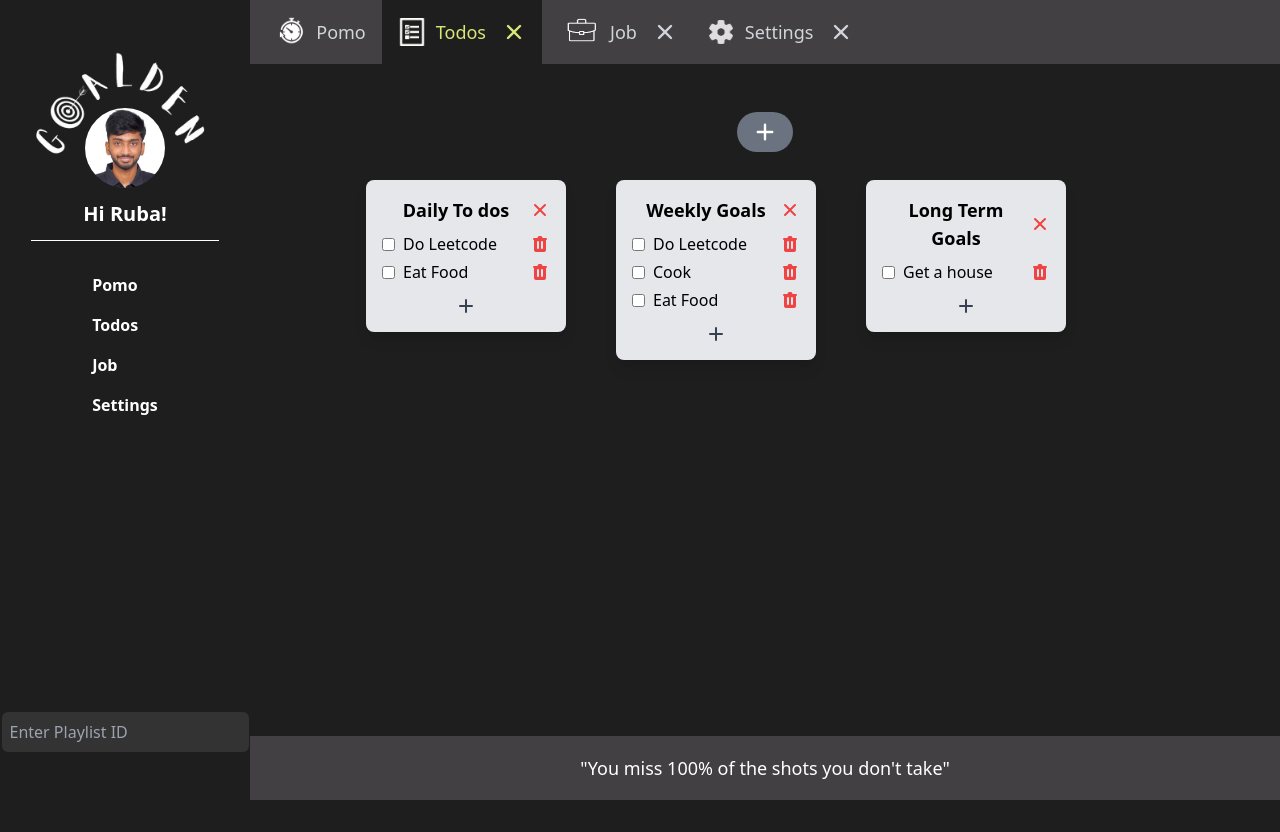
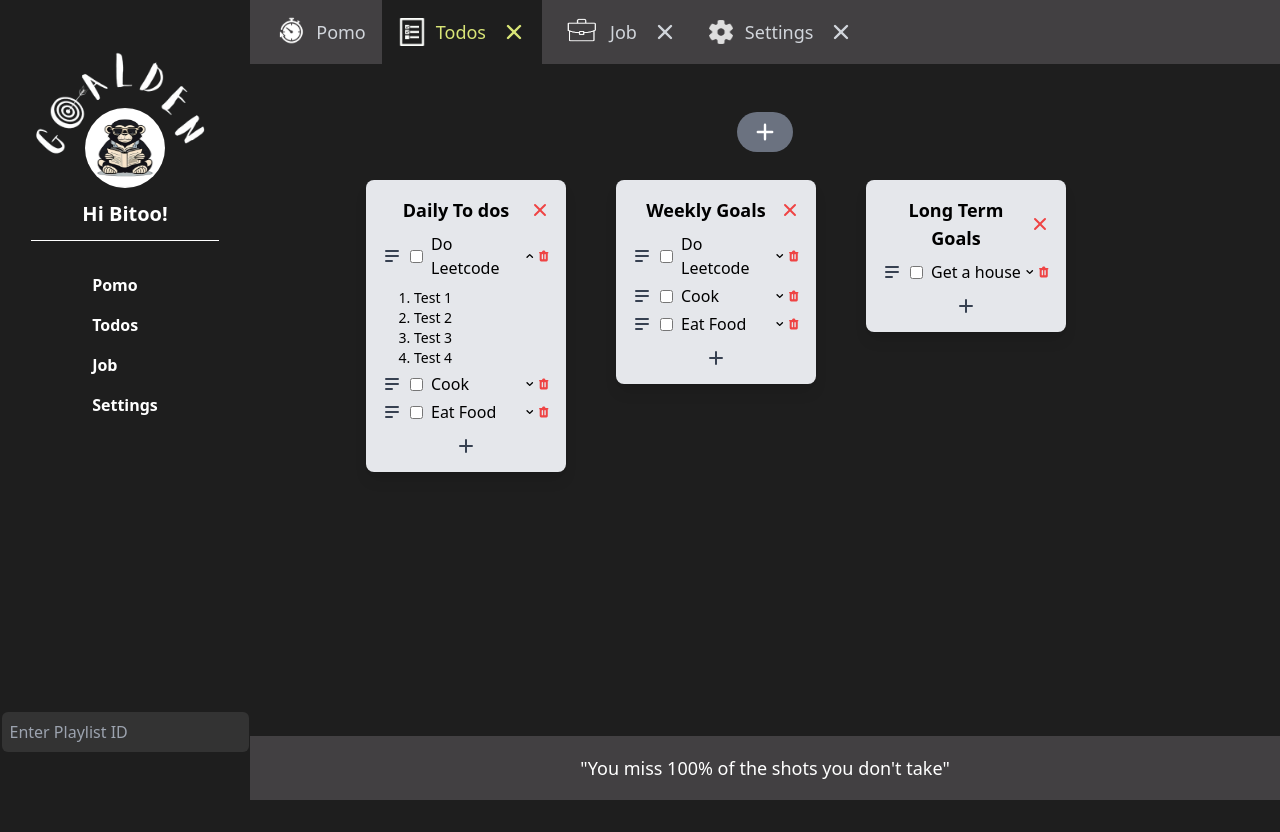
Before and after one commit to rubavignesh/shellhacks-frontend, a React (Create React App) app: page /todos in a window 1280 px wide. Both pictures are taken after a click on the icon 540 px from the left and 272 px from the top of the page. Built offline with nearby package versions, Linux system fonts and the light colour scheme; no server answers.

Commit message:
Two two twoooooo

```diff
--- a/src/components/SideBar.tsx
+++ b/src/components/SideBar.tsx
@@ -1,5 +1,5 @@
 import React, { useState, useRef, useEffect } from "react";
-import RubaImage from "../assets/Ruba.jpg"; // Adjust the path according to your folder structure
+import BitooImage from "../assets/Bitoo.jpg"; // Adjust the path according to your folder structure
 import LogoImage from "../assets/icons/Goalden_LogoSB.png"; // Import the logo image
 import { Link } from "react-router-dom";
 import YouTube from 'react-youtube'; // Import YouTube player
@@ -12,9 +12,15 @@ interface SideBarProps {
 const SideBar: React.FC<SideBarProps> = ({ setActiveTab }) => {
   const fixedWidth = 250; // Set your desired fixed width here
 
-  const [playlistId, setPlaylistId] = useState<string>(() => localStorage.getItem('playlistId') || ""); // Load from localStorage
+  // Sanitize playlist ID if it has "start_radio=1" or other query parameters
+  const sanitizePlaylistId = (id: string) => {
+    return id.split('&')[0]; // Strip out any parameters after "&"
+  };
+
+  const [playlistId, setPlaylistId] = useState<string>(() => sanitizePlaylistId(localStorage.getItem('playlistId') || "")); // Load from localStorage
   const [currentSongTitle, setCurrentSongTitle] = useState<string>(""); // State to store the current song's title
   const [isPlaying, setIsPlaying] = useState<boolean>(false); // State to check if the player is playing
+  const [volume, setVolume] = useState<number>(50); // Default volume set to 50
   const playerRef = useRef<any>(null); // Reference to control the YouTube player
 
   // Save playlistId to localStorage whenever it changes
@@ -45,8 +51,8 @@ const SideBar: React.FC<SideBarProps> = ({ setActiveTab }) => {
     playerVars: {
       autoplay: 1, // Autoplay is on when loaded
       listType: 'playlist',
-      list: playlistId, // Use the dynamic playlist ID
-      mute: 1, // Mute the player to allow autoplay (many browsers block autoplay if not muted)
+      list: sanitizePlaylistId(playlistId), // Sanitize playlist ID for radio playlists
+      mute: 1, // Start muted for autoplay to work
       loop: 1, // Loop the playlist
       enablejsapi: 1, // Enable JS API for player control
     },
@@ -61,6 +67,14 @@ const SideBar: React.FC<SideBarProps> = ({ setActiveTab }) => {
       playerRef.current.playVideo();
       setIsPlaying(true);
     }
+    playerRef.current.setVolume(volume); // Set initial volume
+  };
+
+  // Unmute after the video has started playing
+  const unmutePlayer = () => {
+    if (playerRef.current && playerRef.current.isMuted()) {
+      playerRef.current.unMute(); // Unmute the player after it has started
+    }
   };
 
   // Function to toggle play/pause
@@ -70,6 +84,7 @@ const SideBar: React.FC<SideBarProps> = ({ setActiveTab }) => {
         playerRef.current.pauseVideo();
       } else {
         playerRef.current.playVideo();
+        unmutePlayer(); // Unmute if starting playback
       }
       setIsPlaying(!isPlaying); // Toggle playing state
     }
@@ -96,10 +111,20 @@ const SideBar: React.FC<SideBarProps> = ({ setActiveTab }) => {
         const videoData = playerRef.current.getVideoData();
         setCurrentSongTitle(videoData.title);
         setIsPlaying(true);
+        unmutePlayer(); // Unmute when a new song starts
       }
       if (event.data === window.YT.PlayerState.PAUSED) {
         setIsPlaying(false);
       }
+    }
+  };
+
+  // Function to handle volume changes
+  const handleVolumeChange = (event: React.ChangeEvent<HTMLInputElement>) => {
+    const newVolume = parseInt(event.target.value, 10);
+    setVolume(newVolume); // Update volume state
+    if (playerRef.current) {
+      playerRef.current.setVolume(newVolume); // Set the volume on the YouTube player
     }
   };
 
@@ -120,12 +145,12 @@ const SideBar: React.FC<SideBarProps> = ({ setActiveTab }) => {
 
       {/* Profile Picture and Greeting */}
       <img
-        src={RubaImage}
+        src={BitooImage}
         alt="Profile"
         className="rounded-full w-20 h-20 mb-3 mt-16" // Adjust the margin to create space for the logo
         style={{ zIndex: 2 }}
       />
-      <h2 className="text-xl font-bold mb-3">Hi Ruba!</h2>
+      <h2 className="text-xl font-bold mb-3">Hi Bitoo!</h2>
 
       {/* Horizontal line */}
       <hr className="w-3/4 border-t border-white mb-8" />
@@ -155,7 +180,7 @@ const SideBar: React.FC<SideBarProps> = ({ setActiveTab }) => {
           type="text"
           placeholder="Enter Playlist ID"
           value={playlistId}
-          onChange={(e) => setPlaylistId(e.target.value)}
+          onChange={(e) => setPlaylistId(sanitizePlaylistId(e.target.value))}
           className="p-2 bg-[#333] text-white rounded-md outline-none"
         />
       </div>
@@ -185,10 +210,28 @@ const SideBar: React.FC<SideBarProps> = ({ setActiveTab }) => {
         </div>
       )}
 
+      {/* Volume Slider */}
+      {playlistId && (
+        <div className="w-full flex justify-center mt-4">
+          <input
+            type="range"
+            min="0"
+            max="100"
+            value={volume}
+            onChange={handleVolumeChange}
+            className="w-3/4"
+          />
+        </div>
+      )}
+
       {/* YouTube Audio Player (Hidden) */}
       {playlistId && (
         <div style={{ height: '0px', width: '0px', overflow: 'hidden' }}>
-          <YouTube videoId="" opts={opts} onReady={onPlayerReady} onStateChange={onPlayerStateChange} />
+          <YouTube
+            opts={opts}
+            onReady={onPlayerReady}
+            onStateChange={onPlayerStateChange}
+          />
         </div>
       )}
     </div>
--- a/src/pages/Todos.tsx
+++ b/src/pages/Todos.tsx
@@ -1,107 +1,55 @@
 import React, { useState } from "react";
-import { TrashIcon, PlusIcon, XIcon } from "@heroicons/react/solid"; // Import the XIcon from heroicons
-import Layout from "./Layout"; // Adjust the path to your Layout component
+import { TrashIcon, PlusIcon, XIcon, MenuAlt2Icon, ChevronDownIcon, ChevronUpIcon } from "@heroicons/react/solid";
+import Layout from "./Layout";
 
 const Todos = () => {
-  // Initial state for the draggable cards
   const [cards, setCards] = useState([
     {
       id: 1,
       title: "Daily To dos",
-      tasks: ["Do Leetcode", "Cook", "Eat Food"],
+      tasks: [
+        { text: "Do Leetcode", checked: false },
+        { text: "Cook", checked: false },
+        { text: "Eat Food", checked: false },
+      ],
       position: { x: 100, y: 100 },
       defaultPosition: { x: 100, y: 100 },
     },
     {
       id: 2,
       title: "Weekly Goals",
-      tasks: ["Do Leetcode", "Cook", "Eat Food"],
+      tasks: [
+        { text: "Do Leetcode", checked: false },
+        { text: "Cook", checked: false },
+        { text: "Eat Food", checked: false },
+      ],
       position: { x: 350, y: 100 },
       defaultPosition: { x: 350, y: 100 },
     },
     {
       id: 3,
       title: "Long Term Goals",
-      tasks: ["Get a house"],
+      tasks: [{ text: "Get a house", checked: false }],
       position: { x: 600, y: 100 },
       defaultPosition: { x: 600, y: 100 },
     },
   ]);
 
-  const [activeTab, setActiveTab] = useState("todos"); // Track the active tab
+  const [activeTab, setActiveTab] = useState("todos");
   const [draggingCard, setDraggingCard] = useState(null);
   const [offset, setOffset] = useState({ x: 0, y: 0 });
+  const [draggingTask, setDraggingTask] = useState(null); // Track the task being dragged
+  const [draggingType, setDraggingType] = useState(null); // Track whether card or task is being dragged
+  const [cardToRemove, setCardToRemove] = useState(null);
+  const [showConfirmation, setShowConfirmation] = useState(false);
+  const [editingCardId, setEditingCardId] = useState(null);
+  const [editingTitle, setEditingTitle] = useState("");
 
-  // Additional state for handling card removal confirmation
-  const [cardToRemove, setCardToRemove] = useState(null); // Track the card to remove
-  const [showConfirmation, setShowConfirmation] = useState(false); // Show or hide the confirmation popup
-  const [editingCardId, setEditingCardId] = useState(null); // Track which card is being edited
-  const [editingTitle, setEditingTitle] = useState(""); // Track the title being edited
+  const [openSublistIndex, setOpenSublistIndex] = useState({});
 
-  // Function to show the confirmation popup
-  const confirmRemoveCard = (cardId) => {
-    setCardToRemove(cardId);
-    setShowConfirmation(true);
-  };
-
-  // Function to actually remove the card after confirmation
-  const handleRemoveCard = () => {
-    setCards((prevCards) => prevCards.filter((card) => card.id !== cardToRemove));
-    setShowConfirmation(false);
-    setCardToRemove(null);
-  };
-
-  // Function to cancel the removal
-  const handleCancelRemove = () => {
-    setShowConfirmation(false);
-    setCardToRemove(null);
-  };
-
-  // Function to handle adding a new card
-  const addCard = () => {
-    const title = prompt("Enter a title for the new card:");
-    if (title) {
-      const newCard = {
-        id: cards.length + 1,
-        title,
-        tasks: [],
-        position: { x: 100 + cards.length * 150, y: 100 }, // Adjust starting position
-        defaultPosition: { x: 100 + cards.length * 150, y: 100 },
-      };
-      setCards([...cards, newCard]);
-    }
-  };
-
-  // Function to handle adding a task
-  const addTask = (cardId) => {
-    const newTask = prompt("Enter a new task:");
-    if (newTask) {
-      setCards((prevCards) =>
-        prevCards.map((card) =>
-          card.id === cardId
-            ? { ...card, tasks: [...card.tasks, newTask] }
-            : card
-        )
-      );
-    }
-  };
-
-  // Function to handle removing a task
-  const removeTask = (cardId, taskIndex) => {
-    setCards((prevCards) =>
-      prevCards.map((card) =>
-        card.id === cardId
-          ? {
-              ...card,
-              tasks: card.tasks.filter((_, index) => index !== taskIndex),
-            }
-          : card
-      )
-    );
-  };
-
-  // Function to handle the drag start
-  const handleDragStart = (event, card) => {
+  const handleCardDragStart = (event, card) => {
+    if (draggingType === "task") return; // Don't drag the card when dragging a task
+    setDraggingType("card"); // Set type to card dragging
     setDraggingCard(card.id);
     setOffset({
       x: event.clientX - card.position.x,
@@ -109,9 +57,8 @@ const Todos = () => {
     });
   };
 
-  // Function to handle dragging movement
-  const handleDrag = (event) => {
-    if (draggingCard !== null) {
+  const handleCardDrag = (event) => {
+    if (draggingCard !== null && draggingType === "card") {
       const updatedCards = cards.map((card) => {
         if (card.id === draggingCard) {
           return {
@@ -128,30 +75,26 @@ const Todos = () => {
     }
   };
 
-  // Function to handle drag end and check boundaries
-  const handleDragEnd = () => {
-    if (draggingCard !== null) {
+  const handleCardDragEnd = () => {
+    if (draggingCard !== null && draggingType === "card") {
       const card = cards.find((card) => card.id === draggingCard);
 
-      // Calculate the actual card width and height based on the content
-      const cardWidth = 200; // Set the exact width of your card
-      const cardHeight = 80 + card.tasks.length * 24; // Adjust height based on the tasks
+      const cardWidth = 200;
+      const cardHeight = 80 + card.tasks.length * 24;
 
-      // Get the viewport dimensions
       const containerWidth = window.innerWidth;
       const containerHeight = window.innerHeight;
-      const footerHeight = 64; // Assuming footer height is 64px, adjust this value accordingly
+      const footerHeight = 64;
 
-      // Check if the card is out of bounds including footer
       const outOfBoundsLeft = card.position.x < 0;
       const outOfBoundsRight = card.position.x + cardWidth > containerWidth;
       const outOfBoundsTop = card.position.y < 0;
-      const outOfBoundsBottom = card.position.y + cardHeight > containerHeight - footerHeight;
+      const outOfBoundsBottom =
+        card.position.y + cardHeight > containerHeight - footerHeight;
 
       const isOutOfBounds =
         outOfBoundsLeft || outOfBoundsRight || outOfBoundsTop || outOfBoundsBottom;
 
-      // If out of bounds, reset to default position
       if (isOutOfBounds) {
         setCards((prevCards) =>
           prevCards.map((c) =>
@@ -160,23 +103,15 @@ const Todos = () => {
         );
       }
 
-      // Stop dragging
       setDraggingCard(null);
+      setDraggingType(null); // Reset dragging type
     }
   };
 
-  // Function to enable title editing
-  const enableEditTitle = (cardId, title) => {
-    setEditingCardId(cardId);
-    setEditingTitle(title);
-  };
-
-  // Function to handle title change
   const handleTitleChange = (e) => {
     setEditingTitle(e.target.value);
   };
 
-  // Function to save the edited title
   const saveTitle = (cardId) => {
     setCards((prevCards) =>
       prevCards.map((card) =>
@@ -186,13 +121,150 @@ const Todos = () => {
     setEditingCardId(null);
   };
 
+  const enableEditTitle = (cardId, title) => {
+    setEditingCardId(cardId);
+    setEditingTitle(title);
+  };
+
+  const confirmRemoveCard = (cardId) => {
+    setCardToRemove(cardId);
+    setShowConfirmation(true);
+  };
+
+  const handleRemoveCard = () => {
+    setCards((prevCards) => prevCards.filter((card) => card.id !== cardToRemove));
+    setShowConfirmation(false);
+    setCardToRemove(null);
+  };
+
+  const handleCancelRemove = () => {
+    setShowConfirmation(false);
+    setCardToRemove(null);
+  };
+
+  const addCard = () => {
+    const title = prompt("Enter a title for the new card:");
+    if (title) {
+      const newCard = {
+        id: cards.length + 1,
+        title,
+        tasks: [],
+        position: { x: 100 + cards.length * 150, y: 100 },
+        defaultPosition: { x: 100 + cards.length * 150, y: 100 },
+      };
+      setCards([...cards, newCard]);
+    }
+  };
+
+  const removeTask = (cardId, taskIndex) => {
+    setCards((prevCards) =>
+      prevCards.map((card) =>
+        card.id === cardId
+          ? { ...card, tasks: card.tasks.filter((_, index) => index !== taskIndex) }
+          : card
+      )
+    );
+  };
+
+  const addTask = (cardId) => {
+    const newTask = prompt("Enter a new task:");
+    if (newTask) {
+      setCards((prevCards) =>
+        prevCards.map((card) =>
+          card.id === cardId
+            ? { ...card, tasks: [...card.tasks, { text: newTask, checked: false }] }
+            : card
+        )
+      );
+    }
+  };
+
+  // Updated handleCheckboxChange function to close subtask when task is checked
+  const handleCheckboxChange = (cardId, taskIndex) => {
+    setCards((prevCards) =>
+      prevCards.map((card) => {
+        if (card.id === cardId) {
+          const updatedTasks = [...card.tasks];
+          // Toggle the checked state of the task
+          const updatedTask = {
+            ...updatedTasks[taskIndex],
+            checked: !updatedTasks[taskIndex].checked,
+          };
+
+          // Remove the task from its original position
+          updatedTasks.splice(taskIndex, 1);
+
+          // If checked, move to the end and close subtasks; if unchecked, move it back to the top
+          if (updatedTask.checked) {
+            updatedTasks.push(updatedTask);
+            // Close the subtasks (remove from openSublistIndex)
+            setOpenSublistIndex((prevState) => {
+              const newState = { ...prevState };
+              delete newState[`${cardId}-${taskIndex}`]; // Close the sublist
+              return newState;
+            });
+          } else {
+            updatedTasks.unshift(updatedTask);
+          }
+
+          return { ...card, tasks: updatedTasks };
+        }
+        return card;
+      })
+    );
+  };
+
+  const handleTaskDragStart = (e, cardId, taskIndex) => {
+    e.stopPropagation();
+    setDraggingType("task");
+    setDraggingTask({ cardId, taskIndex });
+  };
+
+  const handleTaskDrop = (cardId, taskIndex) => {
+    if (draggingTask.cardId === cardId && draggingTask.taskIndex !== taskIndex) {
+      const card = cards.find((card) => card.id === cardId);
+
+      const newTaskList = [...card.tasks];
+      const [movedTask] = newTaskList.splice(draggingTask.taskIndex, 1);
+      newTaskList.splice(taskIndex, 0, movedTask);
+
+      const newOpenSublistIndex = { ...openSublistIndex };
+      const draggedKey = `${cardId}-${draggingTask.taskIndex}`;
+      const targetKey = `${cardId}-${taskIndex}`;
+
+      // Swap open sublist states
+      const draggedSublistOpen = newOpenSublistIndex[draggedKey];
+      const targetSublistOpen = newOpenSublistIndex[targetKey];
+
+      newOpenSublistIndex[draggedKey] = targetSublistOpen;
+      newOpenSublistIndex[targetKey] = draggedSublistOpen;
+
+      setCards((prevCards) =>
+        prevCards.map((card) =>
+          card.id === cardId ? { ...card, tasks: newTaskList } : card
+        )
+      );
+      setOpenSublistIndex(newOpenSublistIndex); // Ensure subtasks follow the task swap
+      setDraggingTask(null);
+      setDraggingType(null);
+    }
+  };
+
+  const toggleSublist = (cardId, index) => {
+    const uniqueKey = `${cardId}-${index}`;
+    setOpenSublistIndex((prevState) => ({
+      ...prevState,
+      [uniqueKey]: !prevState[uniqueKey],
+    }));
+  };
+
   return (
     <Layout activeTab={activeTab} setActiveTab={setActiveTab}>
       <div
         className="relative w-full h-full"
         style={{ width: "100%", height: "calc(100vh - 64px)", overflow: "hidden" }}
-        onMouseMove={handleDrag}
-        onMouseUp={handleDragEnd}
+        onMouseMove={handleCardDrag}
+        onMouseUp={handleCardDragEnd}
       >
         {cards.map((card) => (
           <div
@@ -204,9 +276,8 @@ const Todos = () => {
               width: "200px",
               zIndex: draggingCard === card.id ? 1000 : 1,
             }}
-            onMouseDown={(event) => handleDragStart(event, card)}
+            onMouseDown={(event) => handleCardDragStart(event, card)}
           >
-            {/* Card Title Editing */}
             <div className="flex justify-between items-center mb-2">
               {editingCardId === card.id ? (
                 <input
@@ -233,19 +304,62 @@ const Todos = () => {
               {card.tasks.map((task, index) => (
                 <div
                   key={index}
-                  className="flex justify-between items-center mb-1"
+                  className="flex flex-col mb-1"
+                  onDragOver={(e) => e.preventDefault()}
+                  onDrop={() => handleTaskDrop(card.id, index)}
                 >
-                  <label className="flex items-center">
-                    <input type="checkbox" className="mr-2" />
-                    <span>{task}</span>
-                  </label>
-                  <TrashIcon
-                    className="h-5 w-5 text-red-500 cursor-pointer"
-                    onClick={() => removeTask(card.id, index)}
-                  />
+                  <div className="flex justify-between items-center">
+                    <div
+                      className="cursor-move mr-2"
+                      draggable
+                      onDragStart={(e) => handleTaskDragStart(e, card.id, index)}
+                    >
+                      <MenuAlt2Icon className="h-5 w-5 text-gray-700" />
+                    </div>
+                    <label className="flex items-center justify-start w-full">
+                      <input
+                        type="checkbox"
+                        className="mr-2"
+                        checked={task.checked}
+                        onChange={() => handleCheckboxChange(card.id, index)}
+                      />
+                      <span className={`text-left ${task.checked ? "line-through" : ""}`}>
+                        {task.text}
+                      </span>
+                    </label>
+
+                    {openSublistIndex[`${card.id}-${index}`] ? (
+                      <ChevronUpIcon
+                        className="h-5 w-5 cursor-pointer"
+                        onClick={() => toggleSublist(card.id, index)}
+                      />
+                    ) : (
+                      <ChevronDownIcon
+                        className="h-5 w-5 cursor-pointer"
+                        onClick={() => toggleSublist(card.id, index)}
+                      />
+                    )}
+
+                    <TrashIcon
+                      className="h-5 w-5 text-red-500 cursor-pointer"
+                      onClick={() => removeTask(card.id, index)}
+                    />
+                  </div>
+
+                  {openSublistIndex[`${card.id}-${index}`] && (
+                    <div className="ml-8 mt-2">
+                      <ul className="list-decimal text-sm">
+                        <li>Test 1</li>
+                        <li>Test 2</li>
+                        <li>Test 3</li>
+                        <li>Test 4</li>
+                      </ul>
+                    </div>
+                  )}
                 </div>
               ))}
             </div>
+
             <div
               className="flex justify-center mt-3 cursor-pointer text-center"
               onClick={() => addTask(card.id)}
@@ -255,7 +369,6 @@ const Todos = () => {
           </div>
         ))}
 
-        {/* Add New Card Button */}
         <div className="flex justify-center mt-8">
           <button
             onClick={addCard}
@@ -265,11 +378,10 @@ const Todos = () => {
           </button>
         </div>
 
-        {/* Confirmation Popup */}
         {showConfirmation && (
           <div className="fixed inset-0 flex items-center justify-center bg-black bg-opacity-50 z-50">
             <div className="bg-white p-6 rounded shadow-lg text-center">
-              <h3 className="text-lg mb-4">Are you sure you want to remove this note?</h3>
+              <h3 className="text-lg mb-4">Are you sure you want to remove this card?</h3>
               <div className="flex justify-center space-x-4">
                 <button
                   onClick={handleRemoveCard}
```
Also changed, not shown: src/assets/Bitoo.jpg (added).
